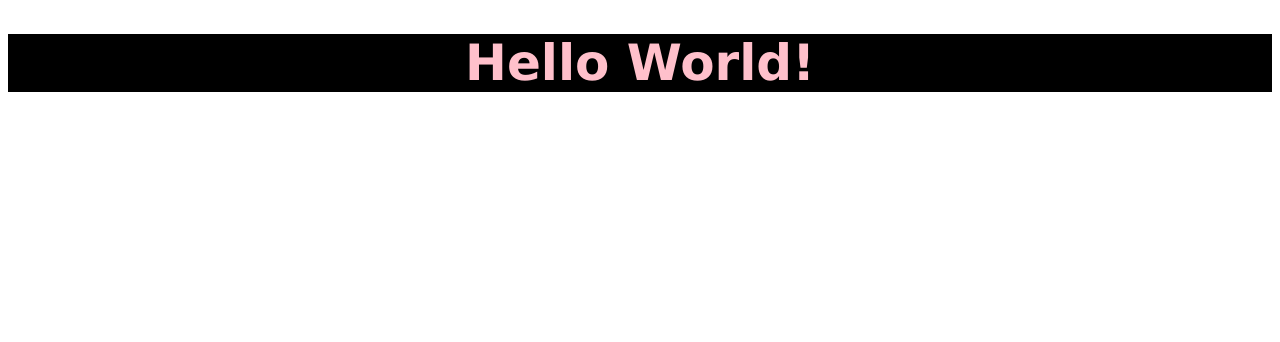
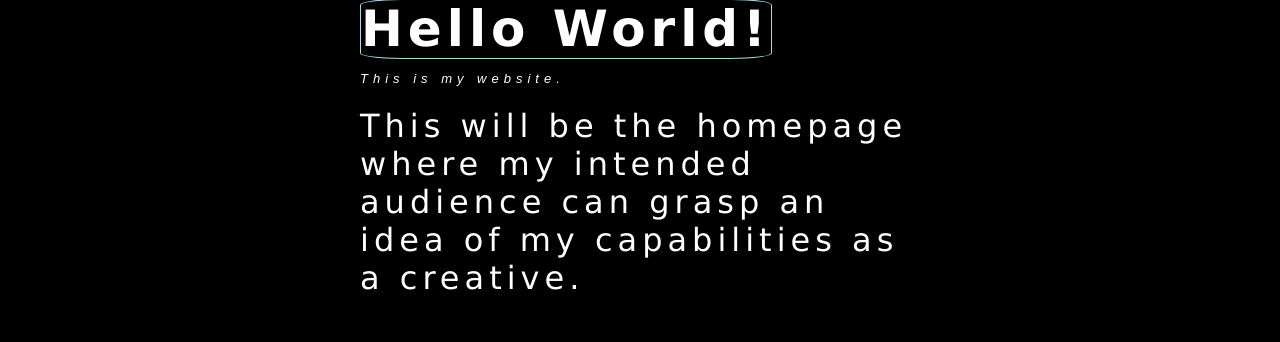
Before and after one commit to priyankaj99/CCPAP4-2023-T1, a plain HTML site: page index.html in a window 1280 px wide. Drawn offline with Linux system fonts and the light colour scheme.

Commit message:
Changes to html and css

```diff
--- a/index.html
+++ b/index.html
@@ -8,6 +8,21 @@
     <title>Document</title>
 </head>
 <body>
-    <h1> Hello World! </h1>
+    <header>
+        <div class="layout-wide">
+            <h> Hello World! </h>
+        </div>
+    </header>
+
+    <main>
+        <section class=“layout-wide”>
+              <!--  style guide goes here -->
+        </section>
+        <p> This is my website.</p>
+
+        <h1> This will be the homepage where my intended audience can grasp an idea of my capabilities as a creative.</h1>
+    </main>
+
+    <footer> </footer>
 </body>
 </html>
--- a/style.css
+++ b/style.css
@@ -1,23 +1,43 @@
-head {
+*{
+    box-sizing: border-box;
+    }
+
+    @import url("normalize.css");
+
+/* -------------------- GLOBAL DEFAULTS */
+html {
     background-color: black;
-    width: 100%;
-    height: 100px;
-    border-bottom-style: groove;
-    border-bottom-color: orange;
-    border-bottom-width: 50px;
+    font-family: 'Lucida Sans', 'Lucida Sans Regular', 'Lucida Grande', 'Lucida Sans Unicode', Geneva, Verdana, sans-serif;
+    letter-spacing: 5px;
+    color: white
+}
+
+
+body {
+    width: 600px;
+    margin: auto;
+    padding: 0px 20px 20px 20px;
+    border: 5px;
+    border-color: white;
+}
+
+h {
+    font-weight: 700;
+    font-size: 50px;
+    text-align: center;
+    color: white;
+    border-style: solid;
+    border-color: lightblue;
+    border-width: 1px;
+    border-radius: 10%;
 }
 
 h1 {
-    background-color: black;
-    font-family: 'Lucida Sans', 'Lucida Sans Regular', 'Lucida Grande', 'Lucida Sans Unicode', Geneva, Verdana, sans-serif;
-    font-weight: 700;
-    font-size: 50px;
-    text-align: center;
-    color: pink;
+    font-weight: 200
 }
 
 p {
-    color: black;
+    color: white;
     font-family: Arial, Helvetica, sans-serif;
     font-style: italic;
     font-weight: 100;
```
